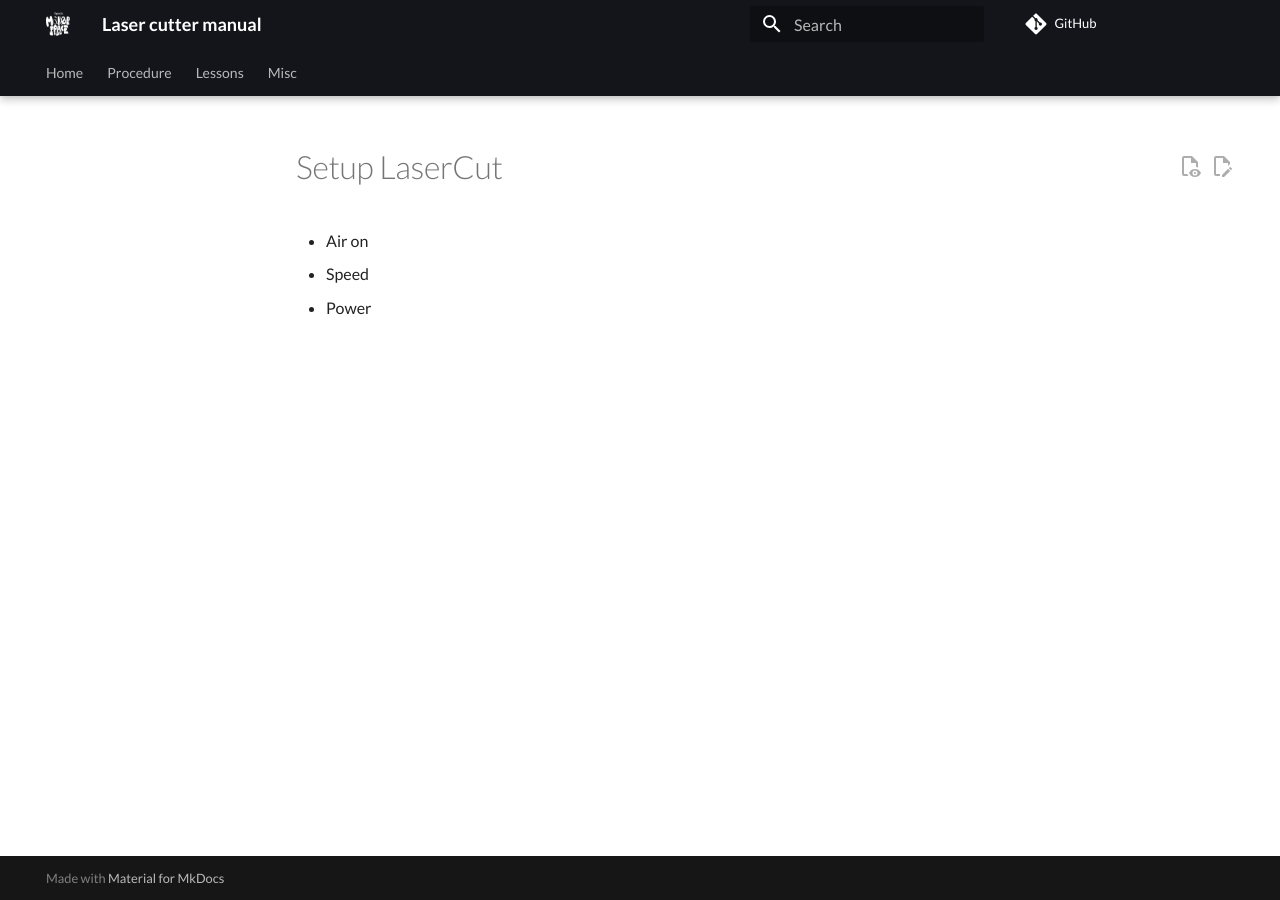
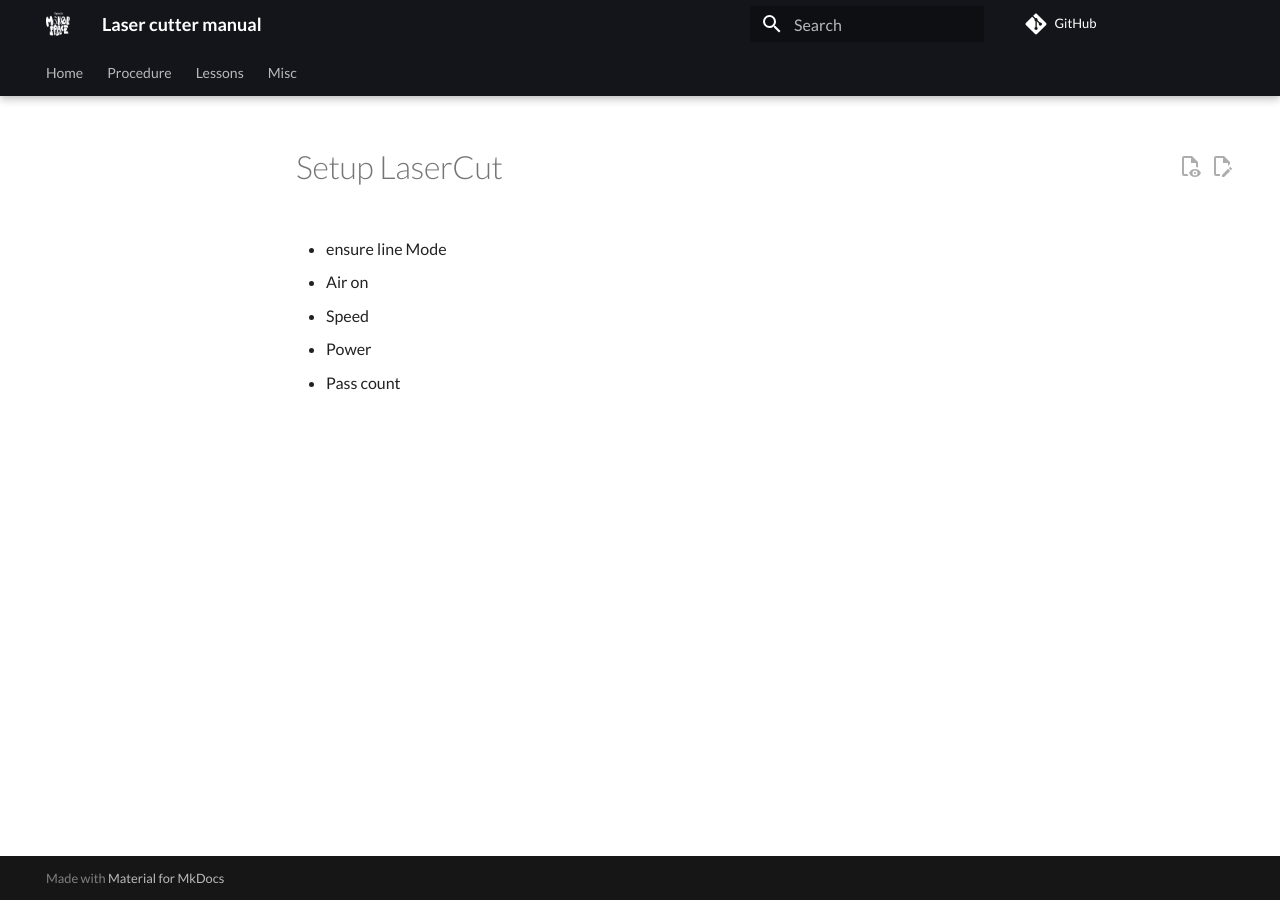
Before and after one commit to uppsala-makerspace/laser_cutter_guide, an MkDocs documentation site: the page built from docs/steps/setup_lasercut.md, in a window 1280 px wide. Built offline with MkDocs 1.6.1 and Material for MkDocs 9.7.7, drawn with Linux system fonts in a browser that asks for light colours; comment, search, counter and statistics services are not loaded.

Commit message:
added pass count, and that line mode should be used      Update setup_lasercut.md

```diff
--- a/docs/steps/setup_lasercut.md
+++ b/docs/steps/setup_lasercut.md
@@ -8,6 +8,9 @@ tags:
 
 # Setup LaserCut
 
+- ensure line Mode
+
 - Air on
 - Speed
 - Power
+- Pass count
```
